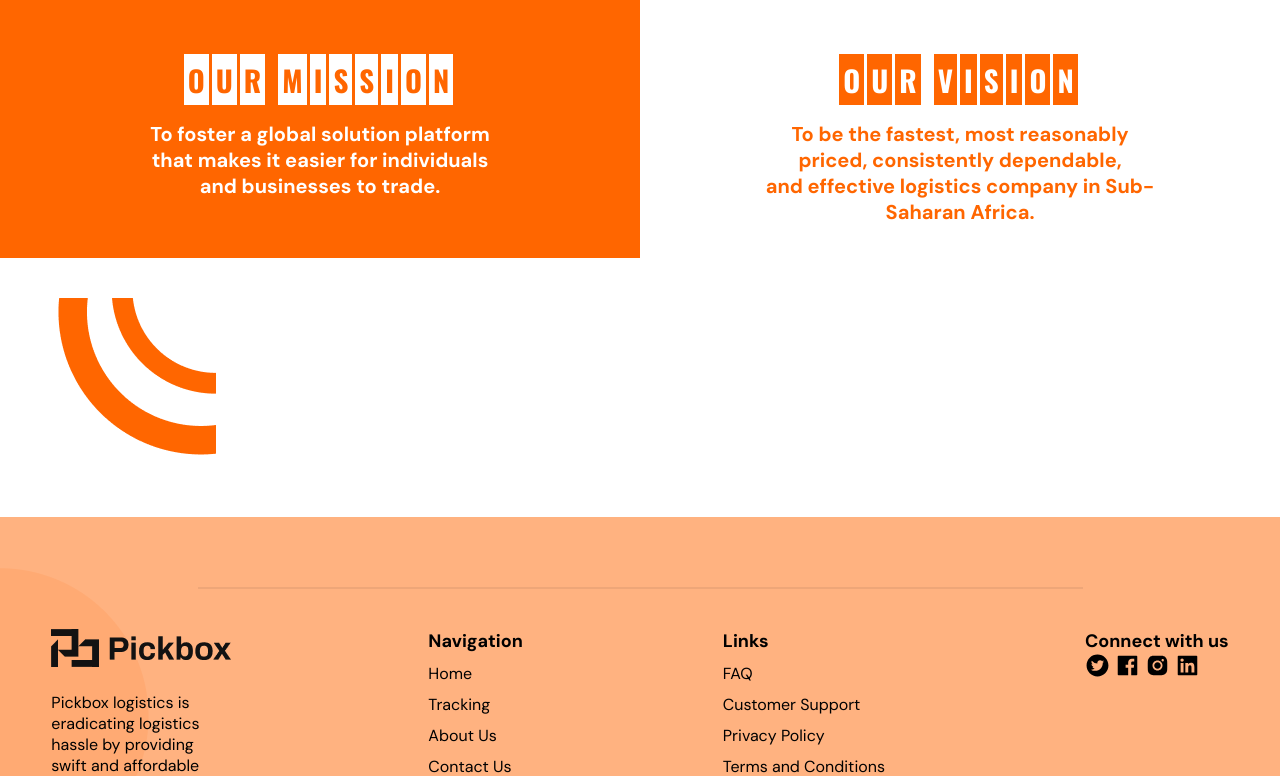
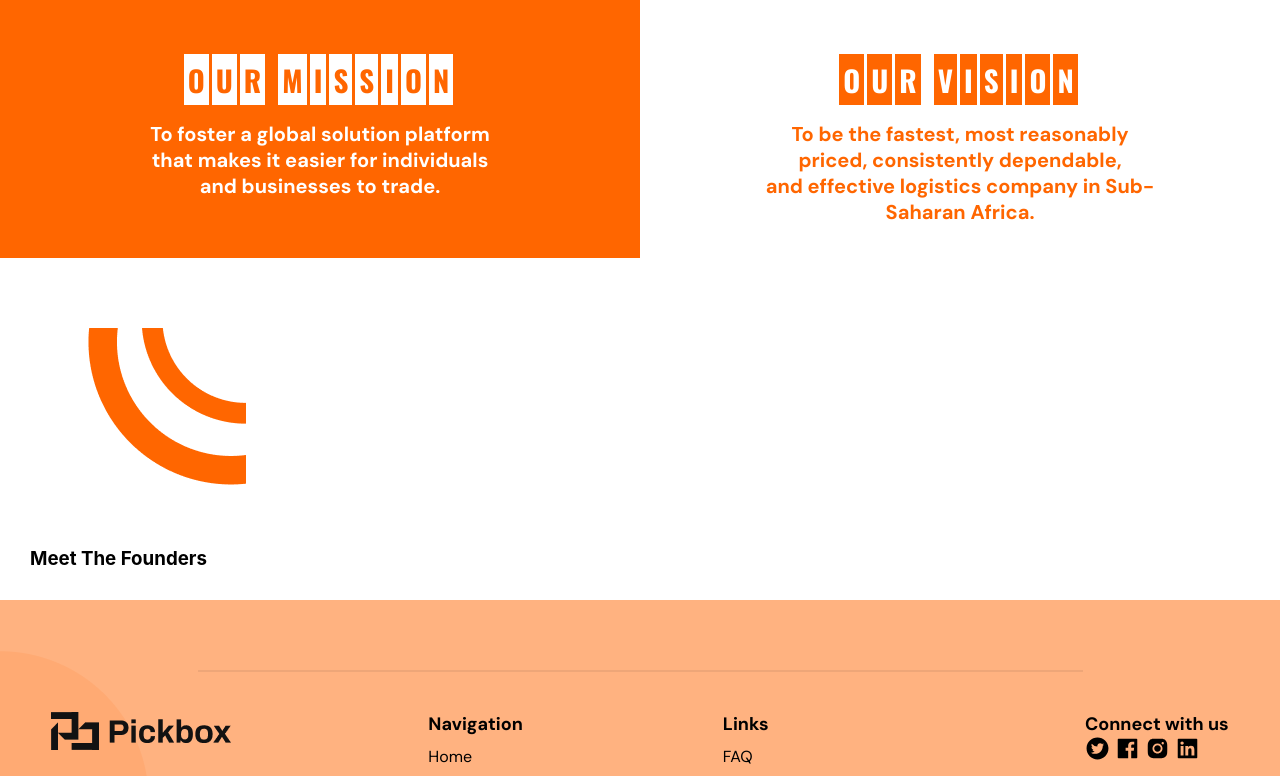
Before and after one commit to Pickbox-Project/Pickbox-frontend, a React (Create React App) app: page /aboutus in a window 1280 px wide. Shown: the part 524-1300 px from the top of the page. Built offline with nearby package versions, Linux system fonts and the light colour scheme.

Commit message:
Added Founders Component to About Component

```diff
--- a/src/Components/Founders/Founders.css
+++ b/src/Components/Founders/Founders.css
@@ -0,0 +1,3 @@
+.founders-container {
+    padding: 30px;
+}
--- a/src/Components/Founders/Founders.jsx
+++ b/src/Components/Founders/Founders.jsx
@@ -6,6 +6,9 @@ const Founders = () => {
   return (
     <div className="founders-container">
       <img src={vectorRight} alt="Vector Right" />
+      <div className="founder-text">
+        <h3>Meet The Founders</h3>
+      </div>
     </div>
   );
 };
```
